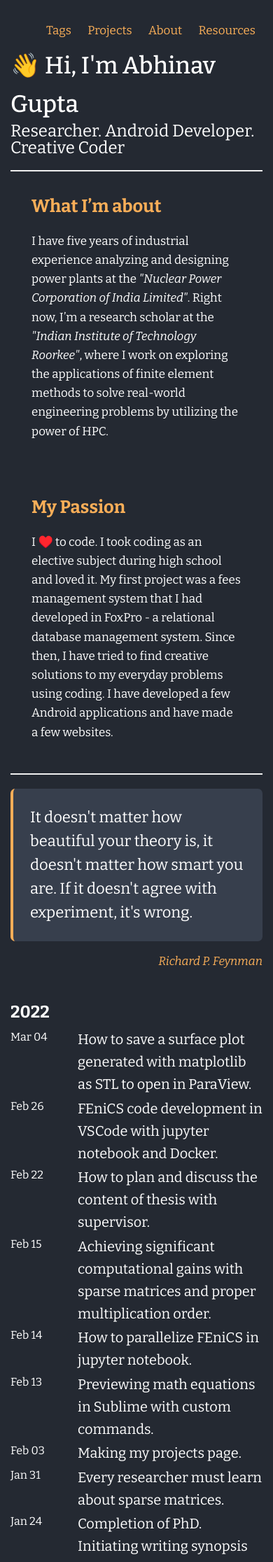
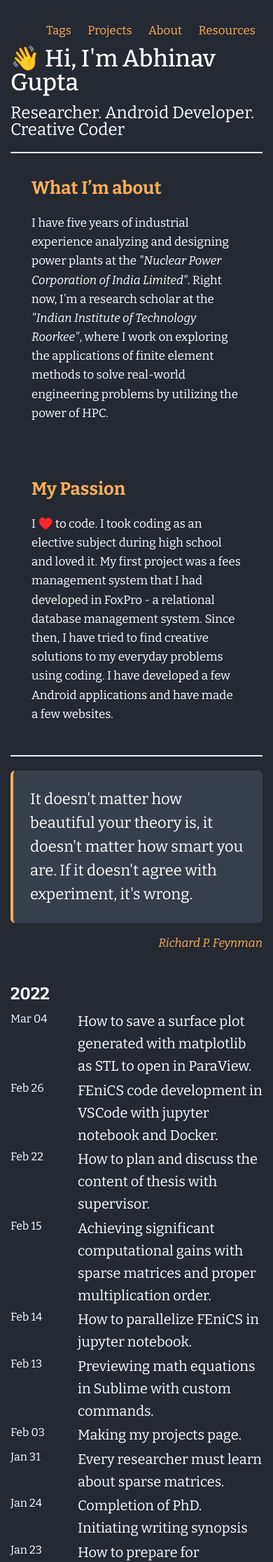
Before and after one commit to iitrabhi/iitrabhi.github.io, a Jekyll site: the page built from index.markdown, in a window 390 px wide. Shown: the top 2232 px of the page at 70% size. Built offline with Jekyll 4.4.1, drawn with Linux system fonts in a browser that asks for light colours.

Commit message:
Update _layout.scss

```diff
--- a/_sass/moving/_layout.scss
+++ b/_sass/moving/_layout.scss
@@ -154,6 +154,8 @@
     @media (max-width: 500px) {
         margin-top: 20px;
         @include relative-font-size(1.7);
+        line-height: 1;
+        margin-bottom: 30px;
     }
 
     @include relative-font-size(2.2);
```
